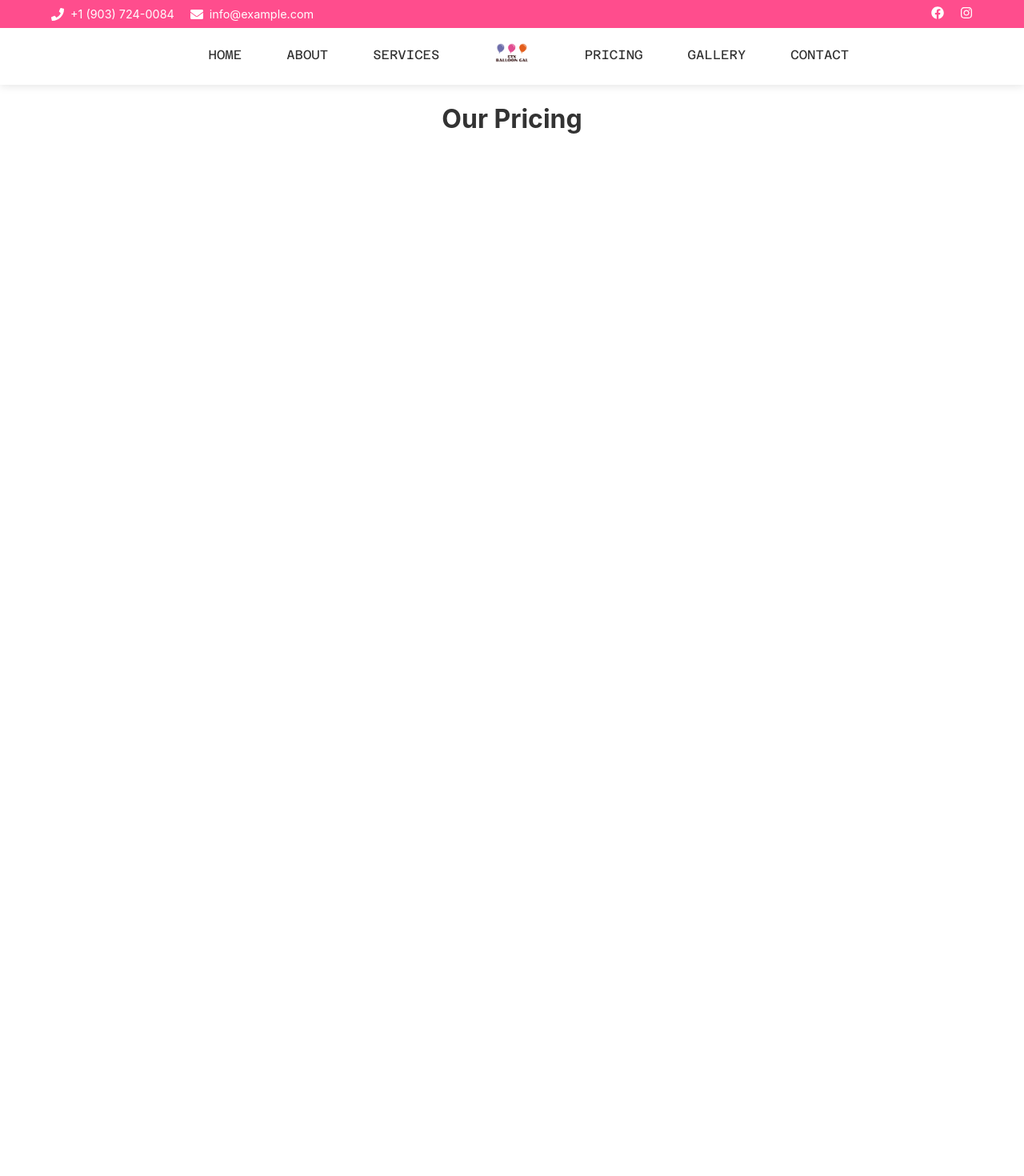
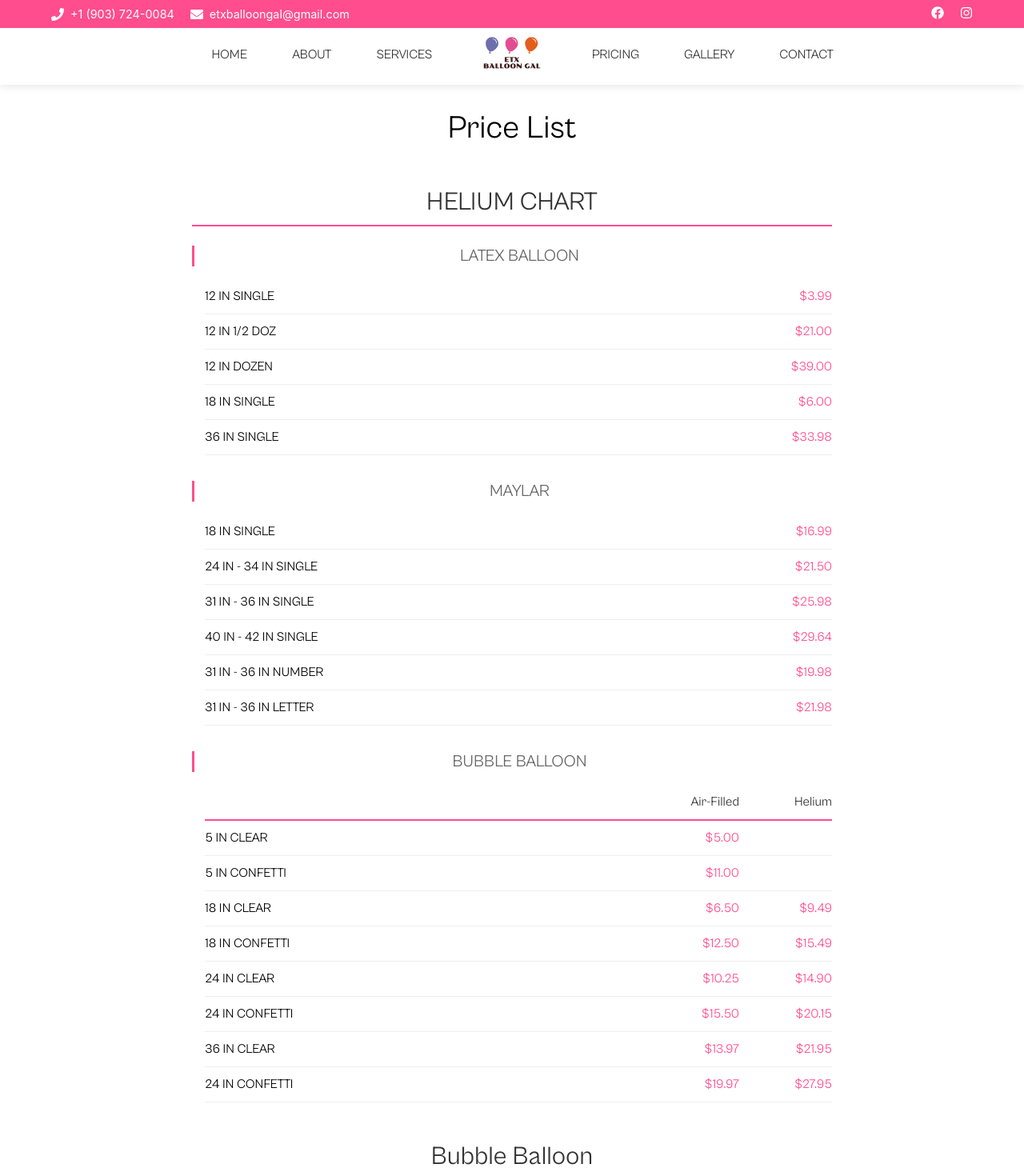
Before and after one commit to JimmyLieu/etx-balloon-gal, a React (Create React App) app: page /pricing in a window 1280 px wide. Shown: the top 1470 px of the page at 80% size. Before the commit the page ends 1064 px from the top, so only its background shows below. Built offline with nearby package versions, Linux system fonts and the light colour scheme.

Commit message:
Pricing Fix

```diff
--- a/src/components/About.css
+++ b/src/components/About.css
@@ -15,6 +15,7 @@
   color: #333;
   font-size: 2.5rem;
   margin-bottom: 2rem;
+  font-family: var(--font-Cabinet);
 }
 
 .founder-section {
@@ -22,6 +23,7 @@
   grid-template-columns: 1fr 2fr;
   gap: 3rem;
   align-items: start;
+  font-family: var(--font-Cabinet);
 }
 
 .founder-img {
@@ -69,6 +71,7 @@
   text-align: center;
   color: #333;
   margin-bottom: 2rem;
+  font-family: var(--font-Cabinet);
 }
 
 .services-grid {
@@ -92,11 +95,13 @@
 .service-card h3 {
   color: #333;
   margin-bottom: 1rem;
+  font-family: var(--font-Cabinet);
 }
 
 .service-card p {
   color: #666;
   line-height: 1.6;
+  font-family: var(--font-Cabinet);
 }
 
 .mission-section {
@@ -108,11 +113,13 @@
 .mission-section h2 {
   color: #333;
   margin-bottom: 1.5rem;
+  font-family: var(--font-Cabinet);
 }
 
 .mission-section p {
   color: #555;
   line-height: 1.8;
+  font-family: var(--font-Cabinet);
 }
 
 @media (max-width: 768px) {
--- a/src/components/Gallery.css
+++ b/src/components/Gallery.css
@@ -137,7 +137,7 @@
     margin-bottom: 2rem;
     font-size: 2.5rem;
     color: #333;
-    font-family: 'Pacifico', cursive;
+    font-family: var(--font-Cabinet);
 }
 
 @media (max-width: 768px) {
--- a/src/components/Header.js
+++ b/src/components/Header.js
@@ -10,9 +10,9 @@ const Header = () => {
           <FaPhone className="header-icon" />
           <span>+1 (903) 724-0084</span>
         </a>
-        <a href="mailto:info@example.com" className="header-item">
+        <a href="mailto:etxballoongal@gmail.com " className="header-item">
           <FaEnvelope className="header-icon" />
-          <span>info@example.com</span>
+          <span>etxballoongal@gmail.com </span>
         </a>
       </div>
       <div className="header-right">
--- a/src/components/Landing.css
+++ b/src/components/Landing.css
@@ -46,7 +46,7 @@ body, html {
   font-size: 4rem;
   margin-bottom: 1rem;
   text-shadow: 2px 2px 4px rgba(0, 0, 0, 0.3);
-  font-family: var(--font-Mango);
+  font-family: var(--font-Cabinet);
 
 }
 
@@ -56,7 +56,7 @@ body, html {
   margin-bottom: 2rem;
   text-shadow: 1px 1px 3px rgba(0, 0, 0, 0.3);
   max-width: 800px;
-  font-family: var(--font-Mango);
+  font-family: var(--font-Cabinet);
 }
 
 /* Services Section */
@@ -167,6 +167,7 @@ body, html {
 }
 
 .testimonials h2 {
+  font-family: var(--font-Cabinet);
   font-size: 2.5rem;
   margin-bottom: 3rem;
   color: #333;
@@ -214,7 +215,7 @@ body, html {
   will-change: transform;
   border: none;
   cursor: pointer;
-  font-family: var(--font-Mango);
+  font-family: var(--font-Cabinet);
 }
 
 .cta-button:hover {
@@ -232,7 +233,7 @@ body, html {
 }
 
 .final-cta h2 {
-  font-family: var(--font-Mango);
+  font-family: var(--font-Cabinet);
   font-size: 2.8rem;
   margin-bottom: 2rem;
 }
@@ -256,9 +257,7 @@ body, html {
 
 /* Responsive Design */
 @media (max-width: 768px) {
-  .landing-container {
-    padding-top: 50px;
-  }
+
 
   .hero {
     min-height: 100vh;
--- a/src/components/Landing.js
+++ b/src/components/Landing.js
@@ -4,6 +4,7 @@ import { Link } from 'react-router-dom';
 import './Landing.css';
 // Import your images
 import heroImage from '../assets/samplePics/bio.jpg';
+import installation from '../assets/samplePics/sample20.jpeg';
 
 
 // Service data
@@ -11,7 +12,7 @@ const services = [
   {
     title: "Custom Installations",
     description: "Bespoke balloon designs delivered and installed by us",
-    image: "https://via.placeholder.com/400x300",  // Temporary placeholder
+    image: installation,  // Temporary placeholder
     alt: "Custom balloon installation"
   },
   {
--- a/src/components/Navbar.css
+++ b/src/components/Navbar.css
@@ -56,7 +56,7 @@
     text-decoration: none;
     font-weight: thin;
     transition: color 0.3s ease;
-    font-family: var(--font-AzeretMono);
+    font-family: var(--font-Cabinet);
 
   }
 
@@ -144,8 +144,7 @@
     }
 
     .navbar__mobile-menu .navbar__link {
-      font-family: var(--font-navbar);
-      display: block;
+      font-family: var(--font-Cabinet);      display: block;
       padding: 1rem 2rem;
       text-align: center;
     }
--- a/src/components/Navbar.js
+++ b/src/components/Navbar.js
@@ -1,6 +1,6 @@
 import React, { useState } from 'react';
 import './Navbar.css';
-import logo from '../assets/ETXLogo.png';
+import logo from '../assets/ETXLogoTransparent.png';
 import { Link } from 'react-router-dom';
 import '../styles/fonts.css';
 
--- a/src/components/Pricing.css
+++ b/src/components/Pricing.css
@@ -1,35 +1,118 @@
-.pricing-container {
+.price-container {
+  max-width: 800px;
+  margin: 0 auto;
   padding: 2rem;
-    max-width: 1200px;
-    margin: 0 auto;
 }
 
-  .pdf-container {
-    width: 100%;
-    height: 800px;
-    margin: 2rem auto;
-    display: flex;
-    justify-content: center;
-    background: transparent;
+.price-title {
+  font-size: 2.5rem;
+  font-weight: bold;
+  text-align: center;
+  margin-bottom: 3rem;
+  font-family: var(--font-Cabinet);
 }
 
-  .pdf-container iframe {
-    max-width: 100%;
-    background: transparent;
+.price-section {
+  margin-bottom: 3rem;
+  font-family: var(--font-Cabinet);
 }
 
-  h1 {
-    text-align: center;
+.category-title {
+  font-size: 2rem;
+  font-weight: 600;
+  padding-bottom: 0.5rem;
+  margin-bottom: 1.5rem;
+  border-bottom: 2px solid #ff4d8d;
+  color: #333;
+  font-family: var(--font-Cabinet);
+}
+
+.subcategory-section {
   margin-bottom: 2rem;
+}
+
+.subcategory-title {
+  font-family: var(--font-Cabinet);
+  font-size: 1.3rem;
+  font-weight: 500;
+  color: #666;
+  margin-bottom: 1rem;
+  padding-left: 1rem;
+  border-left: 3px solid #ff4d8d;
+}
+
+.price-list {
+  list-style: none;
+  padding: 0 0 0 1rem;
+}
+
+.price-header {
+  display: flex;
+  justify-content: space-between;
+  padding: 0.75rem 0;
+  border-bottom: 2px solid #ff4d8d;
+  font-weight: bold;
   color: #333;
 }
 
+.price-columns {
+  display: grid;
+  grid-template-columns: 1fr 1fr;
+  gap: 2rem;
+  min-width: 200px;
+  text-align: right;
+}
+
+.price-item {
+  display: flex;
+  justify-content: space-between;
+  align-items: center;
+  padding: 0.75rem 0;
+  border-bottom: 1px solid #eee;
+  font-family: var(--font-Cabinet);
+}
+
+.item-name {
+  flex: 1;
+  padding-right: 1rem;
+  font-family: var(--font-Cabinet);
+  text-align: left;
+}
+
+.item-price {
+  font-family: var(--font-Cabinet);
+  font-weight: bold;
+  color: #ff4d8d;
+}
+
+/* Mobile responsiveness */
 @media (max-width: 768px) {
-    .pricing-container {
+  .price-container {
     padding: 1rem;
   }
 
-    .pdf-container {
-      height: 600px;
+  .price-title {
+    font-size: 2rem;
+  }
+
+  .category-title {
+    font-size: 1.5rem;
+  }
+
+  .subcategory-title {
+    font-size: 1.1rem;
+  }
+
+  .price-item {
+    padding: 0.5rem 0;
+  }
+
+  .price-columns {
+    min-width: 150px;
+    gap: 1rem;
+  }
+
+  .price-header {
+    font-size: 0.9rem;
   }
 }
--- a/src/components/Pricing.js
+++ b/src/components/Pricing.js
@@ -1,23 +1,159 @@
-import React from 'react';
+import React from "react";
 import './Pricing.css';
-import pricingPDF from '../assets/BeigeMinimalistBeautyStudioPriceList.pdf';
 
-const Pricing = () => {
+const PriceList = () => {
+  const priceData = [
+    {
+      category: "HELIUM CHART",
+      subcategories: [
+        {
+          name: "LATEX BALLOON",
+          items: [
+            { name: "12 IN SINGLE", price: "$3.99" },
+            { name: "12 IN 1/2 DOZ", price: "$21.00" },
+            { name: "12 IN DOZEN", price: "$39.00" },
+            { name: "18 IN SINGLE", price: "$6.00" },
+            { name: "36 IN SINGLE", price: "$33.98" },
+          ]
+        },
+        {
+          name: "MAYLAR",
+          items: [
+            { name: "18 IN SINGLE", price: "$16.99" },
+            { name: "24 IN - 34 IN SINGLE", price: "$21.50" },
+            { name: "31 IN - 36 IN SINGLE", price: "$25.98" },
+            { name: "40 IN - 42 IN SINGLE", price: "$29.64" },
+            { name: "31 IN - 36 IN NUMBER", price: "$19.98" },
+            { name: "31 IN - 36 IN LETTER", price: "$21.98" },
+          ]
+        },
+        {
+            name: "BUBBLE BALLOON",
+            hasDualPricing: true,
+            items: [
+                {
+                    name: "5 IN CLEAR",
+                    air: "$5.00",
+                    helium: ""
+                  },
+                  {
+                    name: "5 IN CONFETTI",
+                    air: "$11.00",
+                    helium: ""
+                  },
+                  {
+                    name: "18 IN CLEAR",
+                    air: "$6.50",
+                    helium: "$9.49"
+                  },
+                  {
+                    name: "18 IN CONFETTI",
+                    air: "$12.50",
+                    helium: "$15.49"
+                  },
+                  {
+                    name: "24 IN CLEAR",
+                    air: "$10.25",
+                    helium: "$14.90"
+                  },
+                  {
+                    name: "24 IN CONFETTI",
+                    air: "$15.50",
+                    helium: "$20.15"
+                  },
+                  {
+                    name: "36 IN CLEAR",
+                    air: "$13.97",
+                    helium: "$21.95"
+                  },
+                  {
+                    name: "24 IN CONFETTI",
+                    air: "$19.97",
+                    helium: "$27.95"
+                  },
+
+            ]
+          }
+      ]
+    },
+    {
+      category: "Bubble Balloon",
+      subcategories: [
+        {
+          name: "On-Site Installation",
+          items: [
+            { name: "Latex", price: "$20 per foot (min 5ft)" },
+            { name: "Chrome", price: "$25 per foot (min 5ft)" },
+          ]
+        },
+        {
+          name: "Grab and Go",
+          items: [
+            { name: "Latex - 4FT", price: "$60" },
+            { name: "Chrome - 4FT", price: "$70" }
+          ]
+        }
+      ]
+    },
+    {
+      category: "Rentals",
+      subcategories: [
+        {
+          name: "Backdrops",
+          items: [
+            { name: "2FT Arch Backdrop", price: "$15" },
+            { name: "7FT Square Wall", price: "$50" },
+            { name: "Circle White Backdrop", price: "$180" }
+          ]
+        }
+      ]
+    }
+  ];
+
   return (
-    <div className="pricing-container">
-      <h1>Our Pricing</h1>
-      <div className="pdf-container">
-        <iframe
-          src={`${pricingPDF}#view=FitH&toolbar=0&navpanes=0&scrollbar=0`}
-          width="100%"
-          height="800px"
-          frameBorder="0"
-          title="Pricing PDF"
-          style={{ background: 'transparent' }}
-        />
-      </div>
+    <div className="price-container">
+      <h1 className="price-title">Price List</h1>
+      {priceData.map((section, index) => (
+        <div key={index} className="price-section">
+          <h2 className="category-title">{section.category}</h2>
+          {section.subcategories.map((subcategory, subIndex) => (
+            <div key={subIndex} className="subcategory-section">
+              <h3 className="subcategory-title">{subcategory.name}</h3>
+              <ul className="price-list">
+                {subcategory.hasDualPricing ? (
+                  <>
+                    <li className="price-header">
+                      <span className="item-name"></span>
+                      <div className="price-columns">
+                        <span>Air-Filled</span>
+                        <span>Helium</span>
+                      </div>
+                    </li>
+                    {subcategory.items.map((item, i) => (
+                      <li key={i} className="price-item">
+                        <span className="item-name">{item.name}</span>
+                        <div className="price-columns">
+                          <span className="item-price">{item.air}</span>
+                          <span className="item-price">{item.helium}</span>
+                        </div>
+                      </li>
+                    ))}
+                  </>
+                ) : (
+                  subcategory.items.map((item, i) => (
+                    <li key={i} className="price-item">
+                      <span className="item-name">{item.name}</span>
+                      <span className="item-price">{item.price}</span>
+                    </li>
+                  ))
+                )}
+              </ul>
+            </div>
+          ))}
+        </div>
+      ))}
     </div>
   );
 };
 
-export default Pricing;
+export default PriceList;
--- a/src/styles/fonts.css
+++ b/src/styles/fonts.css
@@ -10,6 +10,13 @@
     font-family: 'Mango-Grotesque-VF';
     src: url('../assets/fonts/Mango-Grotesque-VF.ttf') format('truetype');
     font-weight: bold;
+    font-style: normal;
+    font-display: swap;
+  }
+  @font-face {
+    font-family: 'CabinetGrotesk-Variable';
+    src: url('../assets/fonts/CabinetGrotesk-Variable.ttf') format('truetype');
+    font-weight: normal;
     font-style: normal;
     font-display: swap;
   }
@@ -53,4 +60,5 @@
     --font-body: 'BodyFont', sans-serif;
     --font-decorative: 'DecorativeFont', cursive;
     --font-Mango: 'Mango-Grotesque-VF', sans-serif;
+    --font-Cabinet: 'CabinetGrotesk-Variable', sans-serif;
   }
```
Also changed, not shown: src/components/Hero.css (deleted, +0 -82 lines), src/components/Hero.js (deleted, +0 -19 lines), src/assets/fonts/CabinetGrotesk-Variable.ttf (added). Lines whose indentation alone changed are shown as unchanged.
